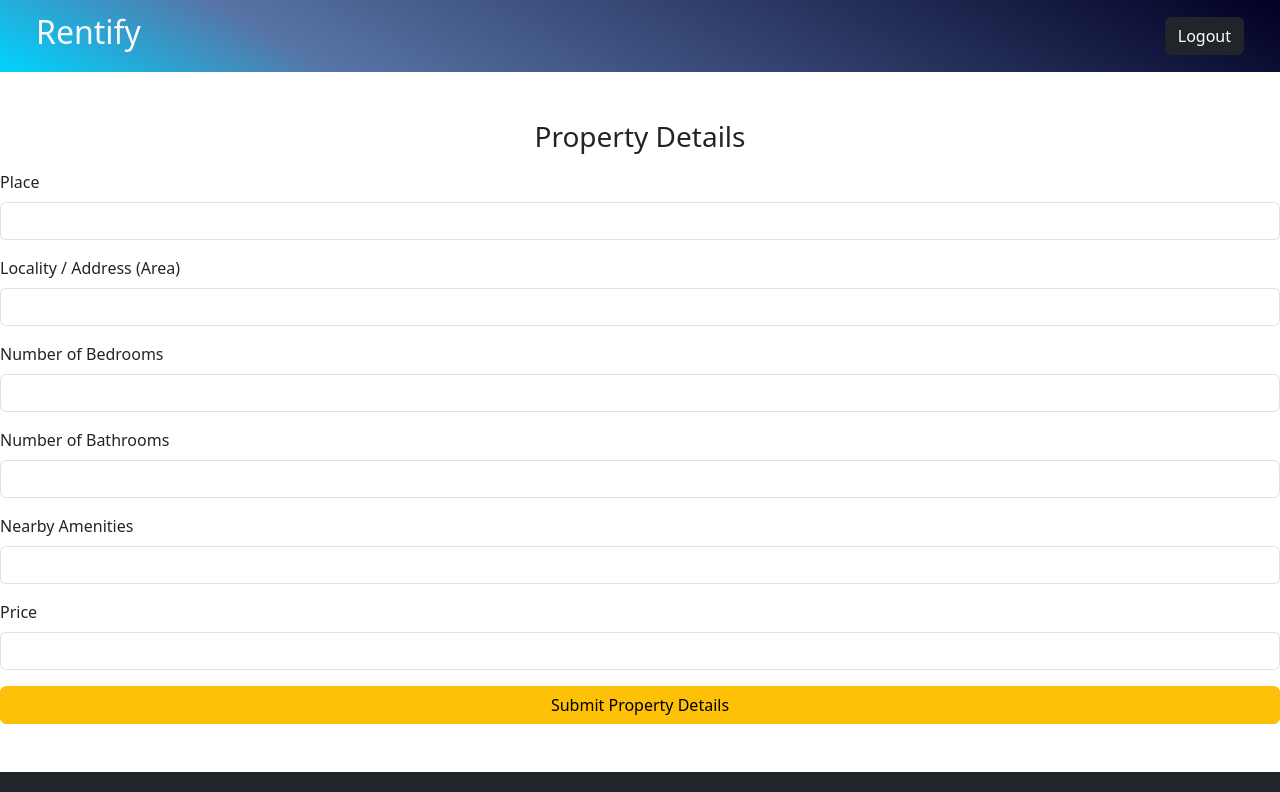
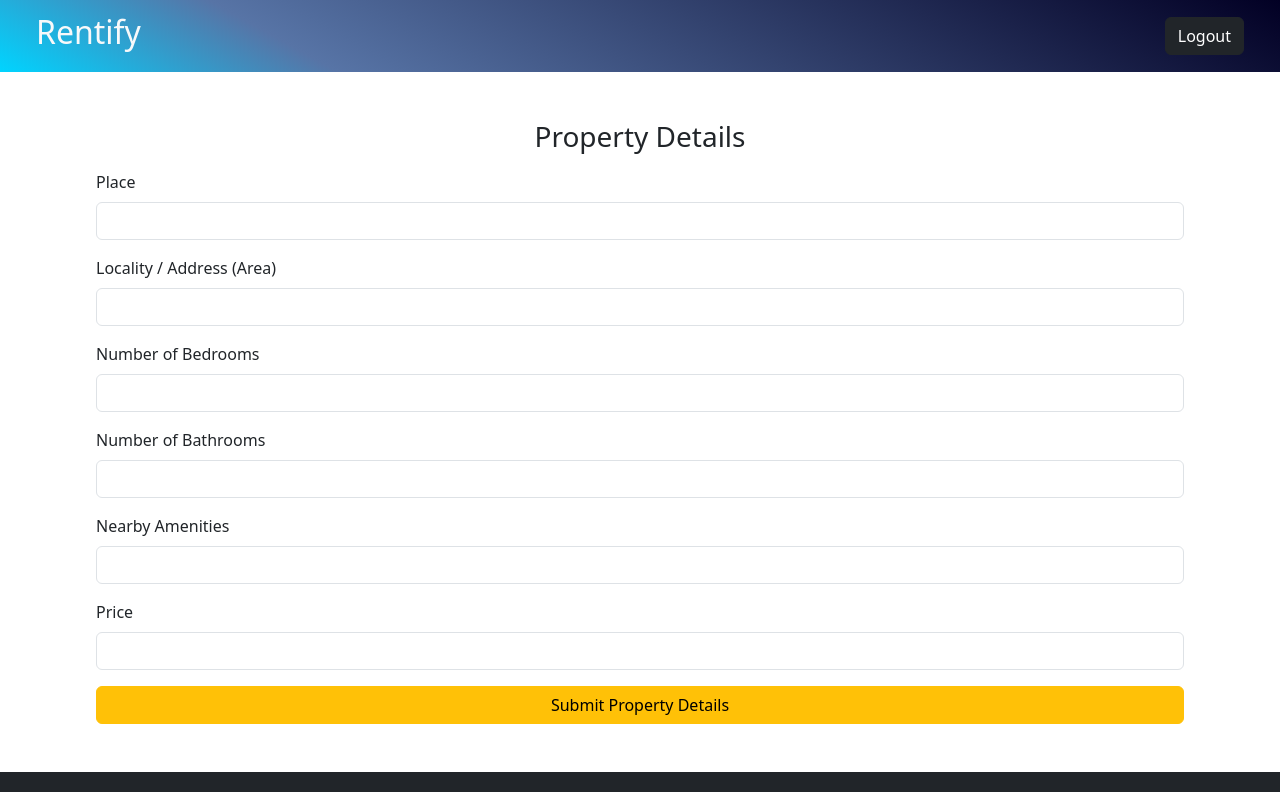
Before and after one commit to Vish1194/vercel_frontend_backend_deployment, a React (Vite) app in the folder frontend/: page /dashboard/updateProperty in a window 1280 px wide. Shown: the top 792 px of the page. Built offline with nearby package versions, Linux system fonts and the light colour scheme; no server answers.

Commit message:
updated component style

```diff
--- a/frontend/src/components/UpdateProperty.jsx
+++ b/frontend/src/components/UpdateProperty.jsx
@@ -49,7 +49,7 @@ const UpdateProperty = () =>{
     }
 
     return(
-        <form onSubmit={submitSellInfo} className="my-5">
+        <form onSubmit={submitSellInfo} className="mx-lg-5 px-lg-5 my-5">
             <h3 className="text-center my-3 mx-md-3 mx-sm-3">Property Details</h3>
             <div className="mb-3">
                 <label htmlFor="exampleInputEmail1" className="form-label">Place</label>
```
